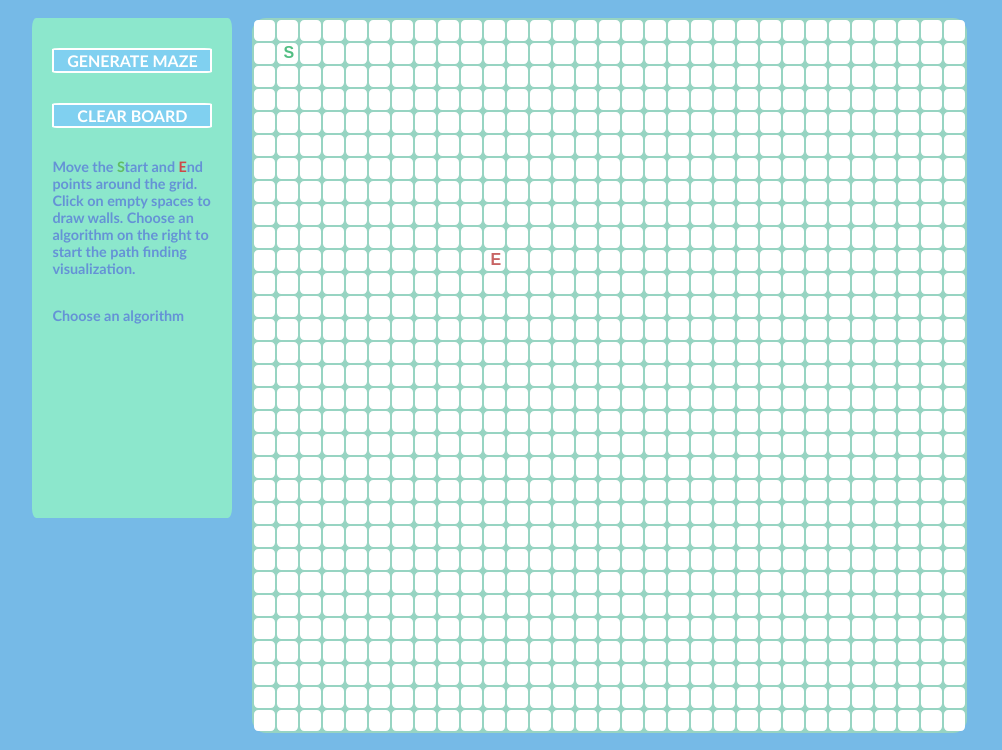
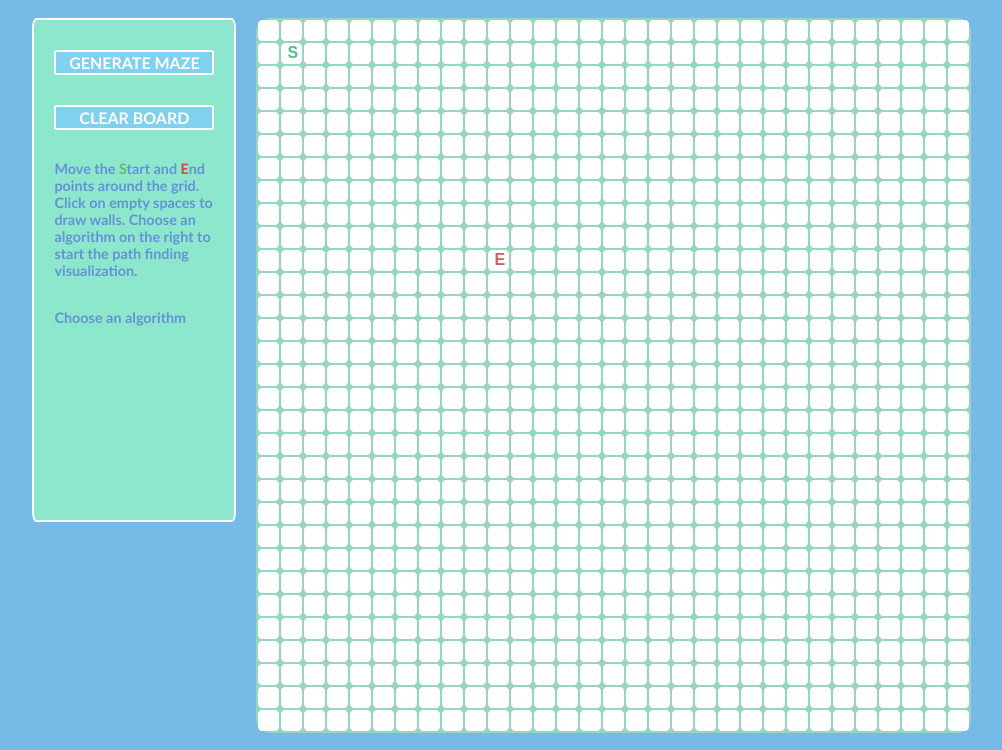
Before and after one commit to Joanna-T/Pathfinding, a plain HTML site: page index.html in a window 1280 px wide. Shown: the top 750 px of the page, without its empty margins (112-1114 px from the left). Drawn offline with nearby package versions, Linux system fonts and the light colour scheme.

Commit message:
Update index.css

```diff
--- a/index.css
+++ b/index.css
@@ -58,6 +58,7 @@ td {
   position: relative;
   background-color: rgb(140, 231, 204);
   border-radius: 2%;
+  border: 2px solid rgb(255, 255, 255);
   float: left;
   min-height: 500px;
   min-width: 200px;
```
